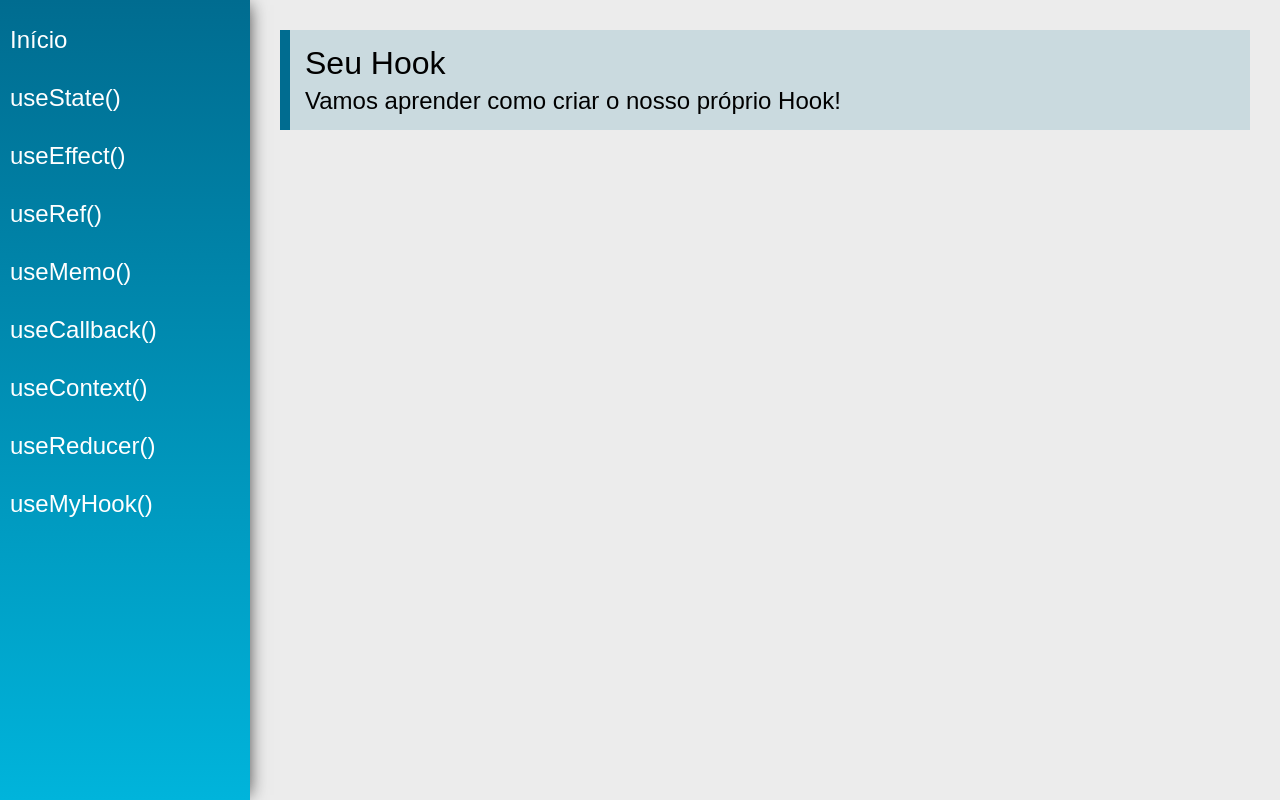
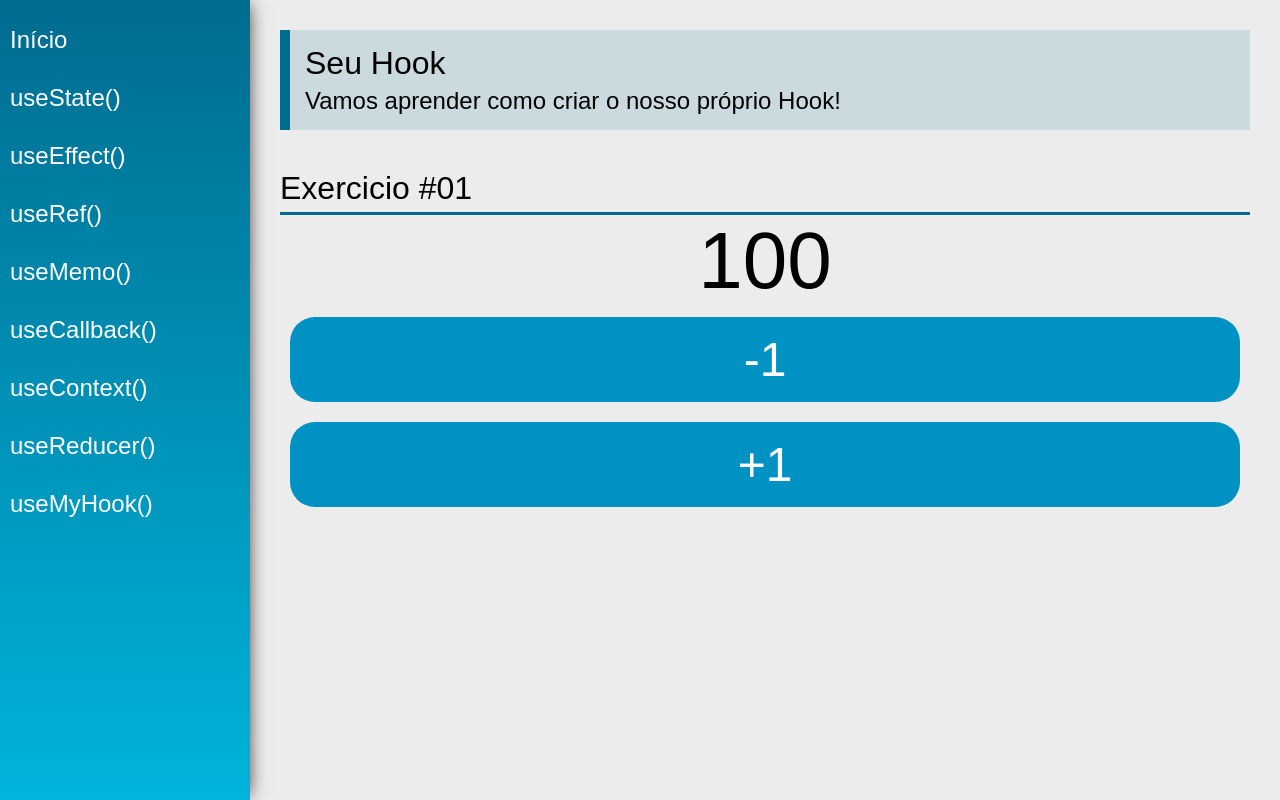
Before and after one commit to Ricardo-Lucena-Clear/-React-Hooks, a React (Create React App) app: page /useCustom in a window 1280 px wide. Built offline with nearby package versions, Linux system fonts and the light colour scheme.

Commit message:
Custom Hooks #01

```diff
--- /dev/null
+++ b/src/hooks/useCounter.js
@@ -0,0 +1,16 @@
+import {
+    useState
+} from "react";
+
+export const useCounter = (initialValue = 100) => {
+    const [count, setCount] = useState(initialValue)
+
+    function inc() {
+        setCount(count + 1)
+    }
+
+    function dec() {
+        setCount(count - 1)
+    }
+    return [count, inc, dec]
+}
--- a/src/views/examples/UseCustom.jsx
+++ b/src/views/examples/UseCustom.jsx
@@ -1,13 +1,23 @@
 import React from 'react'
 import PageTitle from '../../components/layout/PageTitle'
+import SectionTitle from "../../components/layout/SectionTitle"
+import { useCounter } from '../../hooks/useCounter'
 
 const UseRef = (props) => {
+    const [count, inc, dec] = useCounter()
     return (
         <div className="UseCustom">
             <PageTitle
                 title="Seu Hook"
                 subtitle="Vamos aprender como criar o nosso próprio Hook!"
             />
+
+            <SectionTitle title="Exercicio #01" />
+            <div className="center">
+                <span className="text">{count}</span>
+            </div>
+            <button className="btn" onClick={() => dec()}>-1</button>
+            <button className="btn" onClick={() => inc()}>+1</button>
         </div>
     )
 }
```
